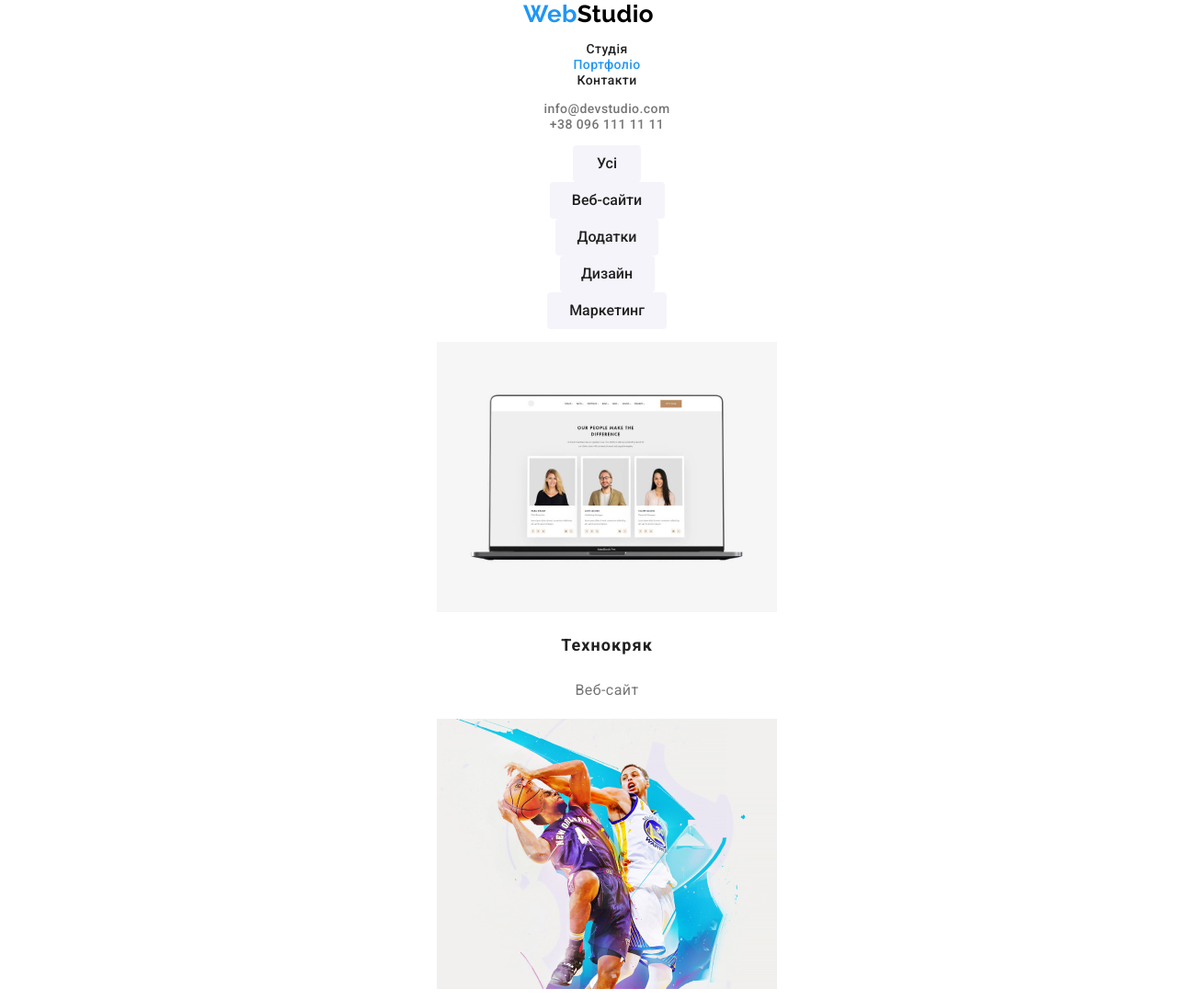
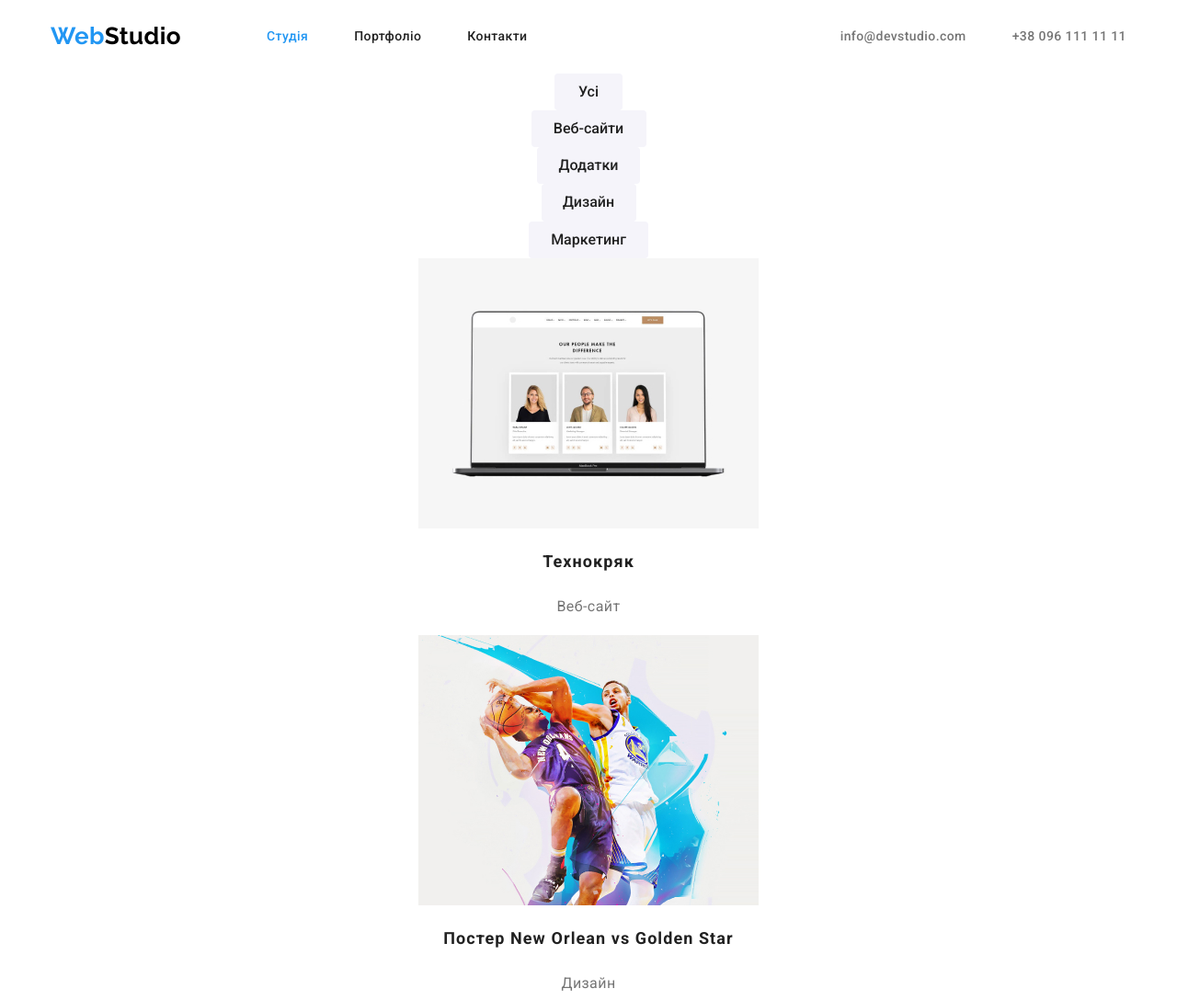
Before and after one commit to Stas-Kostetskyi/goit-markup-hw-03, a plain HTML site: page portfolio.html in a window 1280 px wide. Shown: the top 1088 px of the page at 92% size. Drawn offline with nearby package versions, Linux system fonts and the light colour scheme.

Commit message:
features correction

```diff
--- a/css/styles.css
+++ b/css/styles.css
@@ -19,22 +19,15 @@ body {
   background-color: var(--basic-white-text);
   color: var(--primary-text-color);
 }
-/* h1,
-h2,
-h3,
-p {
-  margin: 0;
-}
-ul {
+
+ul{
   margin: 0;
   padding: 0;
-} */
+}
 a {
   text-decoration: none;
 }
 .list {
-  /* padding: 0;
-  margin: 0; */
   list-style: none;
 }
 .container {
@@ -61,6 +54,7 @@ a {
 
 .nav-list {
   display: flex;
+  margin: 0;
 }
 .nav-list .item + .item {
   margin-left: 50px;
@@ -73,9 +67,16 @@ a {
 .mail-list {
   display: flex;
   align-items: center;
+  margin-left: auto;
 }
 .mail-list .item + .item {
   margin-left: 50px;
+}
+.logo-head{
+  display: inline-block;
+  padding-top: 24px;
+  padding-bottom: 25px;
+  margin-right: 93px;
 }
 .logo {
   color: var(--accent-color);
@@ -103,6 +104,9 @@ a {
   line-height: 1.14;
 }
 .mail-tel {
+  display: inline-block;
+  padding-top: 32px;
+  padding-bottom: 32px;
   font-weight: 500;
   font-size: 14px;
   line-height: 1.14;
@@ -126,6 +130,7 @@ a {
   font-family: 'Roboto', sans-serif;
   font-weight: 900;
   font-size: 44px;
+  letter-spacing: 0.06em;
   line-height: 1.36;
   text-align: center;
   text-transform: uppercase;
@@ -141,6 +146,7 @@ a {
   font-weight: 700;
   font-size: 16px;
   line-height: 1.88;
+  letter-spacing: 0.06em;
 
   color: var(--basic-white-text);
   background-color: var(--accent-color);
@@ -176,7 +182,7 @@ a {
   }
 
 .features-tittle {
-
+ margin-top: 0;
   margin-bottom: 10px;
 
   font-family: 'Roboto', sans-serif;
--- a/portfolio.html
+++ b/portfolio.html
@@ -16,21 +16,22 @@
 <body>
   <!-- Верхня лінія -->
   <header class="header">
-    <div class="container">
-      <nav class="nav">
-        <a href="./index.html"> <span class="logo">Web</span><span class="logo-header">Studio</span> </a>
-        <ul class="nav list">
-          <li><a href="./index.html" class="nav-link">Студія</a></li>
-          <li><a href="./portfolio.html" class="nav-link current">Портфоліо</a></li>
-          <li><a href="./portfolio.html" class="nav-link">Контакти</a></li>
+    <div class="container head">
+      <nav class="head nav">
+        <a class="logo-head" href="./index.html"> <span class="logo">Web</span><span class="logo-header">Studio</span>
+        </a>
+        <ul class="nav-list list">
+          <li class="item"><a href="./index.html" class="nav-link current">Студія</a></li>
+          <li class="item"><a href="./portfolio.html" class="nav-link">Портфоліо</a></li>
+          <li class="item"><a href="./index.html" class="nav-link">Контакти</a></li>
         </ul>
       </nav>
-      <ul class="mail list">
-        <li>
-          <a href="mailto:info@devstudio.com" class="mail-tel">info@devstudio.com</a>
+      <ul class="mail-list list">
+        <li class="item">
+          <a class="mail-tel" href="mailto:info@devstudio.com">info@devstudio.com</a>
         </li>
-        <li>
-          <a href="tel:+380961111111" class="mail-tel">+38 096 111 11 11</a>
+        <li class="item">
+          <a class="mail-tel" href="tel:+380961111111">+38 096 111 11 11</a>
         </li>
       </ul>
     </div>
```
Also changed, not shown: index.html (+2 -1 lines).
